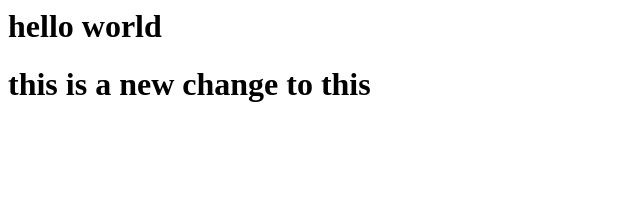
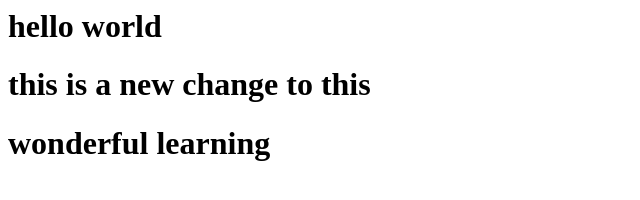
Before and after one commit to Karanash2497/static-webapp, a plain HTML site: page index.html in a window 1280 px wide. Shown: the whole page, without its empty margins (0-640 px from the left). Drawn offline with Linux system fonts and the light colour scheme.

Commit message:
Update index.html

```diff
--- a/index.html
+++ b/index.html
@@ -1,2 +1,3 @@
 <h1>hello world </h1>
 <h1> this is a new change to this </h1>
+<h1> wonderful learning</h1>
```
